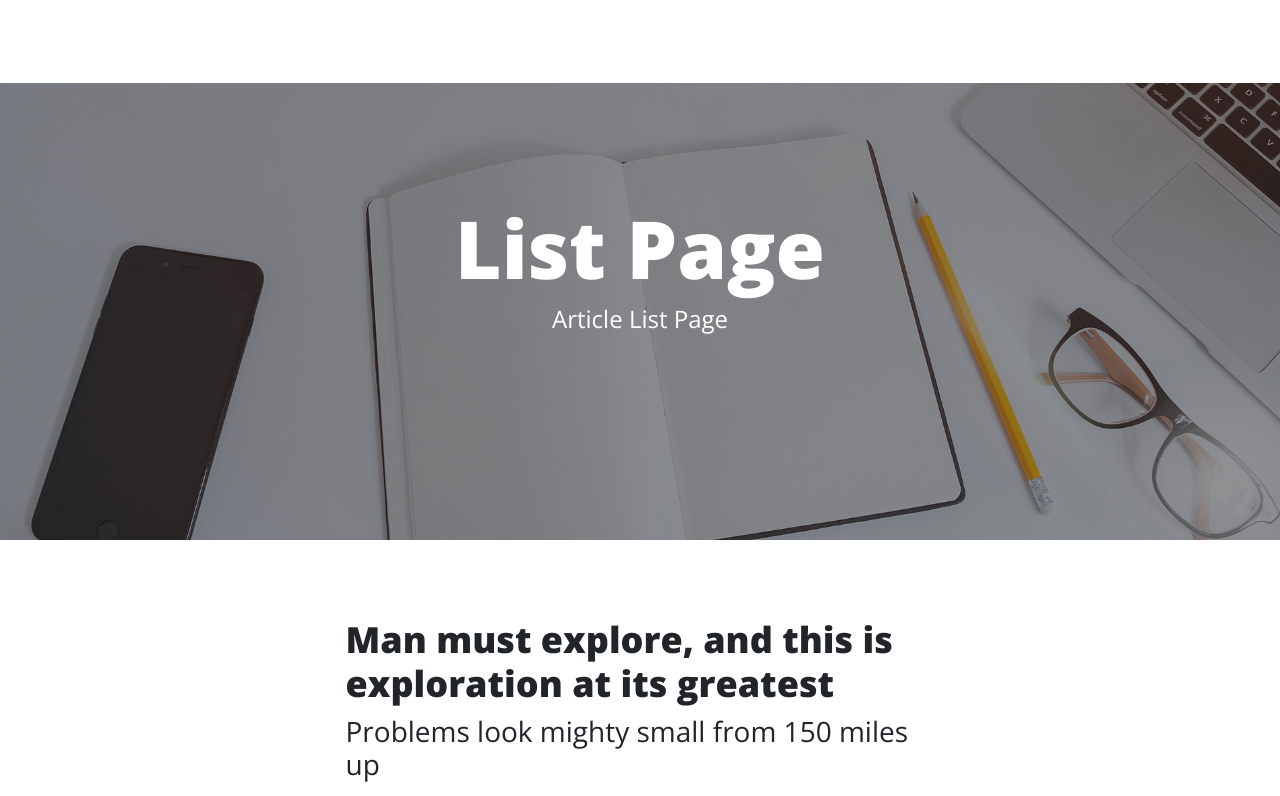
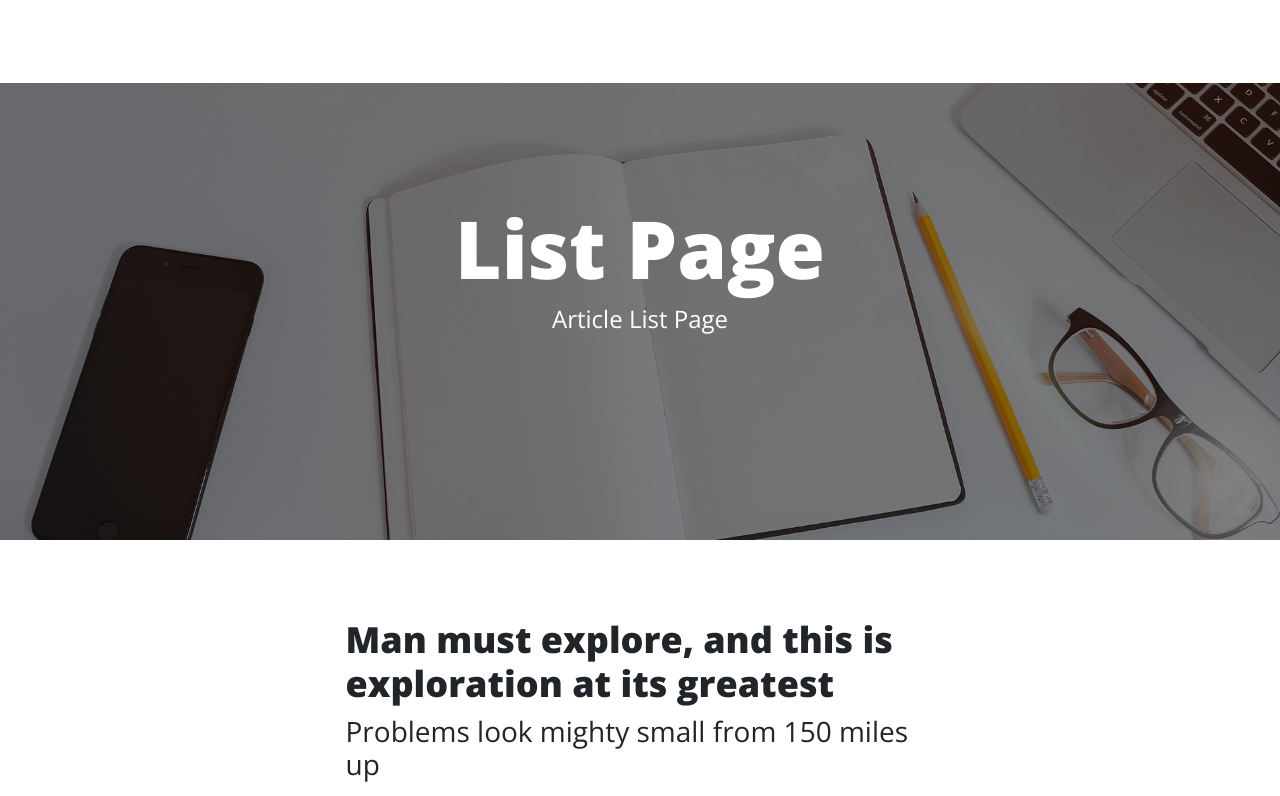
Before and after one commit to RyuJaeJeong/next-blog, a Next.js app: page /article in a window 1280 px wide. Shown: the top 796 px of the page. Built offline with nearby package versions, Linux system fonts and the light colour scheme.

Commit message:
fix: 배경 이미지 로딩 늦은 문제 수정 2025-07-21 류재정

```diff
--- a/src/component/header.jsx
+++ b/src/component/header.jsx
@@ -1,4 +1,5 @@
 import Link from 'next/link'
+import Image from 'next/image'
 
 const Header = (props) => {
     return(
@@ -27,7 +28,8 @@ const Header = (props) => {
                     </div>
                 </div>
             </nav>
-            <header className="masthead" style={{backgroundImage: `url(${props.image})`}}>
+            <header className="masthead">
+                <Image src={`${props.image}`} alt={"header 배경 이미지"} fill={true} style={{objectFit: "cover", objectPosition:"center", filter: 'brightness(0.5)'}} />
                 <div className="container position-relative px-4 px-lg-5">
                     <div className="row gx-4 gx-lg-5 justify-content-center">
                         <div className="col-md-10 col-lg-8 col-xl-7">
```
